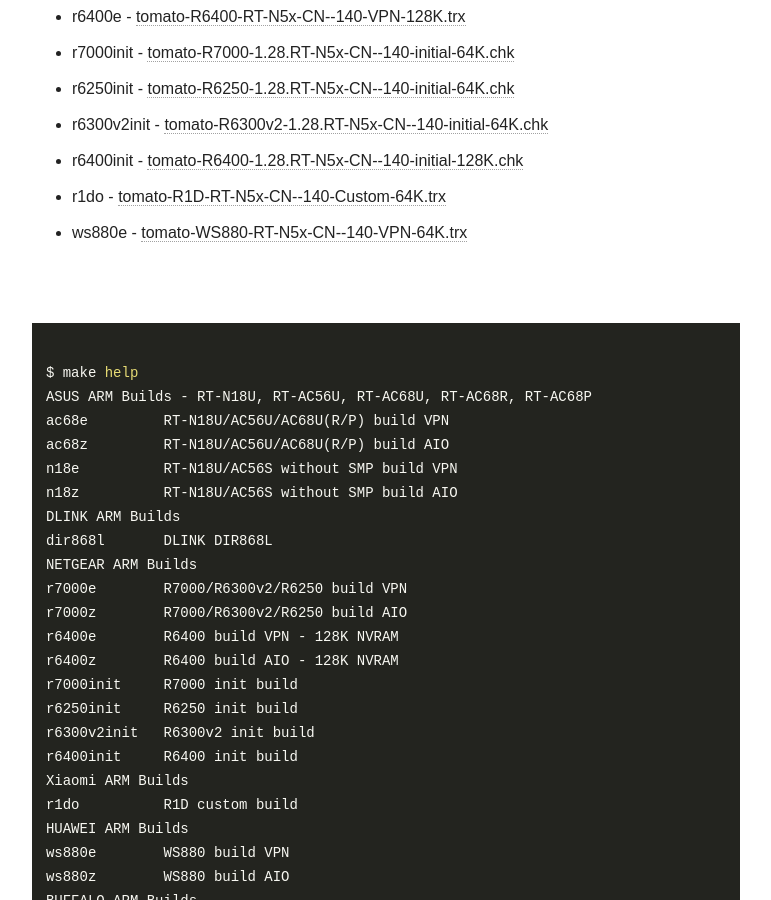
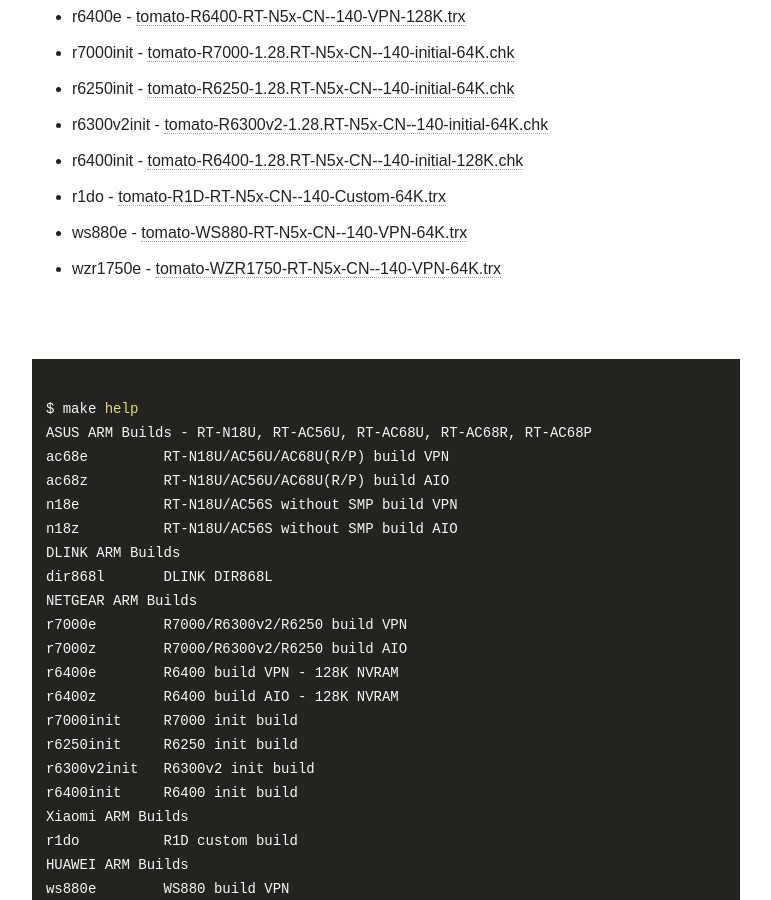
Before and after one commit to oglopss/tomato-arm-ci-jekyll, a Jekyll site: the page built from index.html, in a window 1280 px wide and 900 px high, scrolled down 775 px. Shown: the whole window, without its empty margins (254-1025 px from the left). Built offline with Jekyll 4.4.1, drawn with Linux system fonts in a browser that asks for light colours; nearby versions of some CDN libraries.

Commit message:
Travis build 74 wzr1750e pushed to gh-pages

```diff
--- a/_data/ss.yml
+++ b/_data/ss.yml
@@ -11,3 +11,4 @@ files:
   - 0011 r6400init tomato-R6400-1.28.RT-N5x-CN--140-initial-128K.chk
   - 0012 r1do tomato-R1D-RT-N5x-CN--140-Custom-64K.trx
   - 0013 ws880e tomato-WS880-RT-N5x-CN--140-VPN-64K.trx
+  - 0015 wzr1750e tomato-WZR1750-RT-N5x-CN--140-VPN-64K.trx
```
Also changed, not shown: 1 other file.
